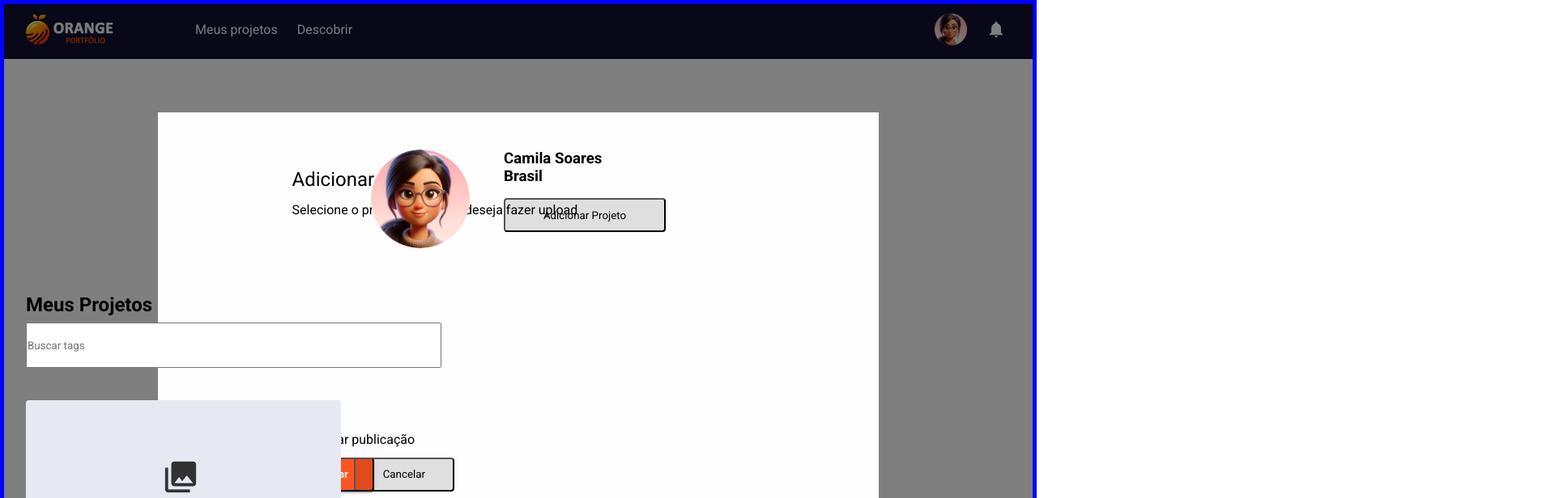
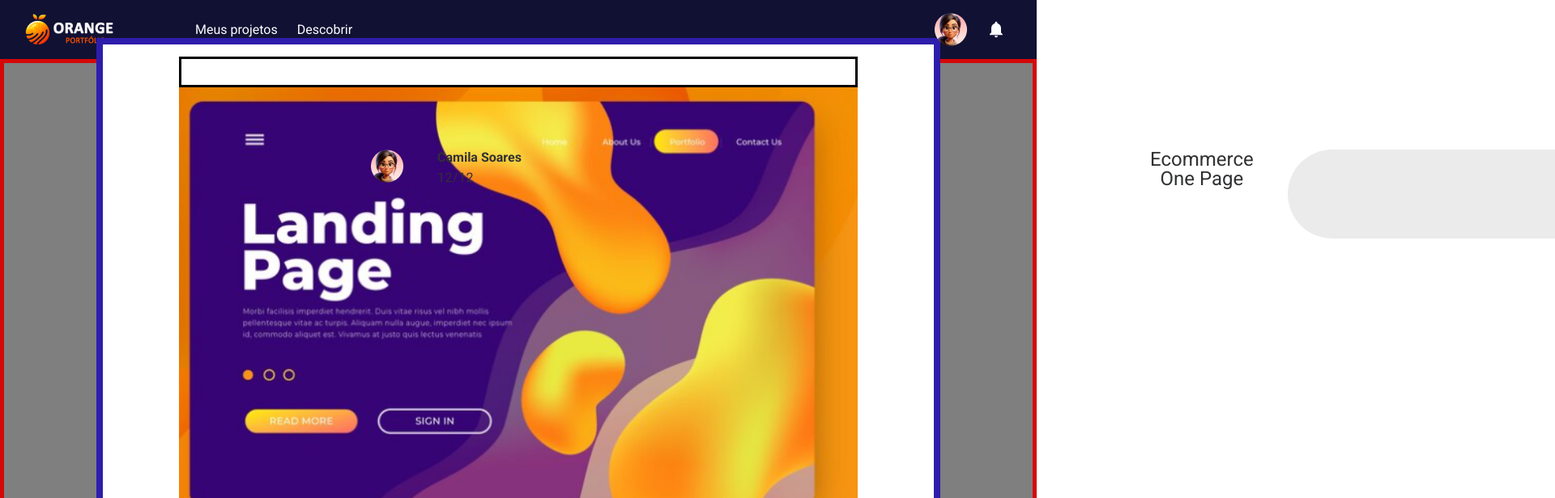
Before and after one commit to Indalecioolivo/HACKATHON-UNISANTA, a React (Vite) app: page /myprojects in a window 1280 px wide. Shown: the top 616 px of the page at 81% size, 1920 px wide, since content can reach past the window. Built offline with nearby package versions, Linux system fonts and the light colour scheme.

Commit message:
Pre-finalizado MyProjects, pre-finalizado ModalAdcProjeto, iniciado ModalVisualizarProjeto.

```diff
--- a/src/modules/GridProjeto/GridProjeto.css
+++ b/src/modules/GridProjeto/GridProjeto.css
@@ -1,37 +1,32 @@
 .gridProjetos-container {
     /* Vertical container */
 
-    position: absolute;
+    display: flex;
+    flex-direction: column;
+    align-items: center;
+    justify-content: center;
+
     width: 389px;
     height: 258px;
+
+    /* Trabalham juntos>
+    position: absolute;
     left: 32px;
-    top: 495px;
+    top: 495px; */
 
     background: #E6E9F2;
     border-radius: 4px;
 }
 
-.gridProjetos-container button {
-    /* Group 1 */
-
-    position: absolute;
-    width: 270px;
-    height: 122px;
-    left: 60px;
-    top: calc(50% - 122px/2);
-    border: none;
-
-    background: inherit;
-}
-
 .gridProjetos-container h3 {
     /* Adicione seu primeiro projeto */
 
-    position: absolute;
     width: 223px;
     height: 16px;
+
+    /* position: absolute;
     left: calc(50% - 223px/2 - 21px);
-    top: calc(50% - 16px/2 + 9px);
+    top: calc(50% - 16px/2 + 9px); */
 
     /* [Orange P] Style Guide/Body 1 */
     font-family: 'Roboto';
@@ -45,16 +40,20 @@
     color: #303133;
 
     opacity: 0.6;
+
+    margin-top: 5px;
+    margin-bottom: 5px;
 }
 
 .gridProjetos-container p {
     /* Compartilhe seu talento com milhares de pessoas */
 
-    position: absolute;
     width: 270px;
     height: 28px;
+
+    /* position: absolute;
     left: calc(50% - 270px/2 + 0.5px);
-    top: calc(50% - 28px/2 + 47px);
+    top: calc(50% - 28px/2 + 47px); */
 
     /* [Orange P] Style Guide/Body 2 */
     font-family: 'Roboto';
@@ -73,7 +72,7 @@
 }
 
 .gridProjetos-container img {
-    position: absolute;
+    /* position: absolute;
     left: 40%;
-    top: 3%;
+    top: 3%; */
 }
--- a/src/modules/GridProjeto/GridProjeto.jsx
+++ b/src/modules/GridProjeto/GridProjeto.jsx
@@ -4,13 +4,11 @@ import ImageIcon from "../../assets/collections.png";
 export default function GridProjeto() {
     return (
       <section className="gridProjetos-container">
-        <button>
         <img src={ImageIcon} alt="" />
           <h3>
             Adicione seu primeiro projeto
           </h3>
           <p>Compartilhe seu talento com milhares de pessoas</p>
-        </button>
       </section>
     );
   }
--- /dev/null
+++ b/src/modules/ModaVisualizarProjeto/ModalVisualizarProjeto.css
@@ -0,0 +1,173 @@
+.visualizarProjeto-container {
+    /* Backdrop */
+
+    background: rgba(0, 0, 0, 0.5);
+    width: 100%;
+    height: 100%;
+
+    border: 5px solid rgb(213, 8, 8);
+
+    display: flex;
+    align-items: center;
+    justify-content: center;
+
+    background-color: rgba(00, 00,00 , 0.5);
+}
+
+.modal {
+    /* Card - pré visualização de projeto */
+
+    width: 1042px;
+    height: 780px;
+
+    background: #FFFFFF;
+    border: 8px solid rgb(46, 29, 171);
+
+    display: flex;
+    flex-direction: column;
+    justify-content: space-around;
+    align-items: center;
+
+    padding: 15px;
+}
+
+.modal-header {
+    /* Horizontal container */
+
+    /* Auto layout */
+    display: flex;
+    flex-direction: row;
+    justify-content: space-around;
+    align-items: center;
+    padding: 0px;
+    gap: 175px;
+
+    width: 838px;
+    height: 50px;
+
+    border: 3px solid;
+    border-color: #000;
+}
+
+.profile {
+    /* Vertical container */
+
+    padding: 0px;
+    gap: 8px;
+}
+
+.info-profile {
+    /* Container */
+
+    /* Auto layout */
+    display: flex;
+    flex-direction: column;
+    justify-content: center;
+    /* align-items: flex-start; */
+    padding: 0px;
+    gap: 8px;
+}
+
+.info-profile h3 {
+    /* Camila Soares */
+
+    width: 104px;
+    height: 19px;
+
+    font-family: 'Roboto';
+    font-style: normal;
+    font-weight: 600;
+    font-size: 16px;
+    line-height: 19px;
+    /* identical to box height */
+
+    color: #303133;
+}
+
+.info-profile p {
+    /* 12/12 */
+
+    font-family: 'Roboto';
+    font-style: normal;
+    font-weight: 400;
+    font-size: 16px;
+    line-height: 19px;
+    /* identical to box height */
+
+    color: #515255;
+}
+
+.modal-header h1 {
+    /* Ecommerce One Page */
+
+    /* [Orange P] Style Guide/H5 */
+    font-family: 'Roboto';
+    font-style: normal;
+    font-weight: 400;
+    font-size: 24px;
+    line-height: 24px;
+    /* identical to box height, or 100% */
+    text-align: center;
+
+    color: #303133;
+}
+
+.tags {
+    /* Frame 744 */
+
+    /* Auto layout */
+    display: flex;
+    flex-direction: row;
+
+    padding: 0px;
+    gap: 8px;
+
+    width: 91px;
+    height: 32px;
+}
+
+.tags p {
+    /* <Chip>
+
+    /* Auto layout */
+    display: flex;
+    flex-direction: row;
+    align-items: center;
+    justify-content: center;
+    padding: 4px;
+
+    width: 37px;
+    height: 32px;
+
+    background: rgba(0, 0, 0, 0.08);
+    border-radius: 100px;
+
+    /* Inside auto layout */
+    flex: none;
+    order: 0;
+    flex-grow: 0;
+
+}
+
+.modal .projectImage {
+    /* Image */
+
+    width: 838px;
+    height: 585px;
+}
+
+.modal p {
+    width: 838px;
+    height: 110px;
+
+    font-family: 'Roboto';
+    font-style: normal;
+    font-weight: 400;
+    font-size: 16px;
+    line-height: 16px;
+    /* or 100% */
+    letter-spacing: 0.5px;
+
+    color: #303133;
+
+}
--- /dev/null
+++ b/src/modules/ModaVisualizarProjeto/ModalVisualizarProjeto.jsx
@@ -0,0 +1,40 @@
+import "./ModalVisualizarProjeto.css";
+import UserPhoto from "../../assets/circle.png";
+import ProjectImage from "../../assets/projectImage.png";
+
+export default function ModalVisualizarProjeto(){
+    return (
+        <section className="visualizarProjeto-container">
+            <div className="modal">
+                <div className="modal-header">
+                    <div className="profile">
+                        <img src={UserPhoto} alt="" />
+                        <div className="info-profile">
+                            <h3>Camila Soares</h3>
+                            <p>12/12</p>
+                        </div>
+
+                        <h1>
+                            Ecommerce One Page
+                        </h1>
+
+                        <div className="tags">
+                            <p>UX</p>
+                            <p>Web</p>
+                        </div>
+                    </div>
+                </div>
+
+                <img src={ProjectImage} alt="imagem do projeto" className="projectImage"/>
+
+                <p>
+                    Temos o prazer de compartilhar com vocês uma variação da nosso primeiro recurso gratuito, Monoceros. É um modelo de uma página para mostrar seus produtos. Tentamos redesenhar uma versão mais B2C e minimalista do nosso primeiro template de e-commerce.
+                </p>
+                <p>
+                    Download: <br/>
+                    <a href="https://gumroad.com/products/wxCSL">https://gumroad.com/products/wxCSL</a>
+                </p>
+            </div>
+        </section>
+    )
+}
--- a/src/modules/ModalAdcProjeto/ModalAdcProjeto.css
+++ b/src/modules/ModalAdcProjeto/ModalAdcProjeto.css
@@ -2,10 +2,7 @@
     width: 100%;
     height: 100%;
 
-    position: absolute;
-    top: 0;
-
-    border: 5px solid blue;
+    border: 5px solid rgb(213, 8, 8);
 
     display: flex;
     align-items: center;
@@ -19,16 +16,25 @@
     height: 522px;
 
     background-color: #FEFEFE;
-    border: 1px solid rgb(255, 255, 255);
+    border: 8px solid rgb(46, 29, 171);
 
+    display: flex;
+    flex-direction: column;
+    justify-content: space-between;
+
+    padding: 15px;
 }
 
 .modal h2 {
     /* Adicionar projeto */
 
-    position: absolute;
+    /* position: absolute;
     left: 28%;
-    top: 26%;
+    top: 26%; */
+
+    display: flex;
+    align-items: center;
+    justify-content: center;
 
     /* [Orange P] Style Guide/H5 */
     font-style: normal;
@@ -40,22 +46,88 @@
     color: #000000;
 }
 
-.selecionar{
-
-    position:absolute;
-    left:28%;
-    top: 31%;
+.configuracoes {
+    /* Input form container */
+    display: flex;
+    align-items: center;
+    justify-content: space-between;
+    width: 826px;
+    height: 336px;
 }
 
-.visualizar{
+.selecionar{
+    /* Vertical container */
 
-    position: absolute;
-    left:28%;
-    top:67%;
+    /* Auto layout */
+    display: flex;
+    flex-direction: column;
+    align-items: center;
+    justify-content: center;
+    padding: 0px;
+    gap: 8px;
+    isolation: isolate;
+
+    width: 389px;
+    height: 336px;
+
+    /* position: absolute;
+    left: 0px;
+    top: 0px; */
+}
+
+.caixas-textos {
+    /* Input form */
+
+    /* Auto layout */
+    display: flex;
+    flex-direction: column;
+    align-items: flex-start;
+    padding: 0px;
+    gap: 16px;
+
+    width: 413px;
+    height: 336px;
+
+    /* position: absolute;
+    left: 413px;
+    top: 0px; */
+
+    border: 5px solid;
+}
+
+.caixas-textos input {
+    /* Text input container */
+
+    /* Auto layout */
+    display: flex;
+    flex-direction: column;
+    align-items: flex-start;
+    padding: 0px;
+    gap: 3px;
+
+    width: 100%;
+    height: 56px;
+
+    padding: 9px;
+}
+
+.caixas-textos textarea {
+    /* Text input */
+
+    /* Auto layout */
+    display: flex;
+    flex-direction: row;
+    align-items: flex-start;
+    padding: 16px 0px;
+    text-align: left;
+
+    width: 100%;
+    height: 116px;
+
+    padding: 9px;
 }
 
 .salvar {
-
     display: flex;
     flex-direction: column;
     justify-content: center;
@@ -72,20 +144,16 @@ border-radius: 4px;
 
 
     flex: none;
-order: 0;
-flex-grow: 0;
 
-position: absolute;
+    /* position: absolute;
     left: 28%;
-top: 71%;
+    top: 71%; */
 
     color: white;
     font-weight: bold;
 }
 
 .cancelar{
-
-
     /* Auto layout */
     display: flex;
     flex-direction: column;
@@ -104,10 +172,25 @@ flex: none;
     order: 1;
     flex-grow: 0;
 
-position: absolute;
+    /* position: absolute;
     left: 34%;
-top: 71%;
+    top: 71%; */
+}
 
+.button-container {
+    /* Button container */
+    width: 826px;
+    height: 74px;
 
+    border: 3px solid;
+    border-color: orange;
+}
 
+.botoes {
+    display: flex;
+    justify-content: left;
+    align-items: center;
+    gap: 15px;
+
+    border: 2px solid;
 }
--- a/src/modules/ModalAdcProjeto/ModalAdcProjeto.jsx
+++ b/src/modules/ModalAdcProjeto/ModalAdcProjeto.jsx
@@ -1,23 +1,38 @@
 import "./ModalAdcProjeto.css"
+import GridProjeto from "../GridProjeto/GridProjeto";
 
 export default function ModalAdcProjeto(){
     return (
         <section className="container-modal">
             <div className="modal">
                 <h2>Adicionar projeto</h2>
-                <p className="selecionar"> Selecione o produto que você deseja fazer upload</p>
 
-                <div></div>
-                <button class ="salvar"> Salvar </button>
-                <p className="visualizar"> Visualizar publicação</p>
+                <div className="configuracoes">
+                    <div className="selecionar">
+                        <p>
+                            Selecione o conteúdo que você deseja fazer upload
+                        </p>
 
-                <button className="cancelar"> Cancelar </button>
+                        <GridProjeto/>
+                    </div>
+
+                    <form action="" className="caixas-textos">
+                        <input type="text" placeholder="Título"/>
+                        <input type="text" placeholder="Tags"/>
+                        <input type="text" placeholder="Link"/>
+                        <textarea name="descricao" id="descricao" placeholder="Descrição"></textarea>
+                    </form>
+                </div>
 
 
-                {/* Grid Projeto */}
+                <section className="button-container">
+                    <p className="visualizar"> Visualizar publicação</p>
 
-
-
+                    <div className="botoes">
+                        <button class ="salvar"> Salvar </button>
+                        <button className="cancelar"> Cancelar </button>
+                    </div>
+                </section>
             </div>
         </section>
     )
--- a/src/routes/MyProjects/MyProjects.jsx
+++ b/src/routes/MyProjects/MyProjects.jsx
@@ -1,6 +1,7 @@
 import "./MyProjects.css";
 
 import ModalAdcProjeto from "../../modules/ModalAdcProjeto/ModalAdcProjeto";
+import ModalVisualizarProjeto from "../../modules/ModaVisualizarProjeto/ModalVisualizarProjeto";
 
 import BuscadorTags from "../../modules/BuscadorTags/BuscadorTags";
 import CardUsuario from "../../modules/CardUsuario/CardUsuario";
@@ -12,18 +13,18 @@ export default function MyProjects() {
   return (
     <section className="myprojects-container">
 
-      <ModalAdcProjeto/>
+      {/* <ModalAdcProjeto/> */}
 
-      <h2>Meus Projetos</h2>
+      <ModalVisualizarProjeto/>
+
+      {/* <h2>Meus Projetos</h2>
       <CardUsuario/>
       <BuscadorTags/>
 
       <div className="projetos">
         <GridProjeto/>
         <EsqueletoProjeto/>
-        <EsqueletoProjeto/>
-      </div>
-
+      </div> */}
 
     </section>
   );
```
Also changed, not shown: src/modules/EsqueletoProjeto/EsqueletoProjeto.css (+10 -1 lines), src/routes/MyProjects/MyProjects.css (+11 -4 lines), src/App.jsx (line endings or trailing spaces), src/assets/projectImage.png (added). Lines whose indentation alone changed are shown as unchanged.
